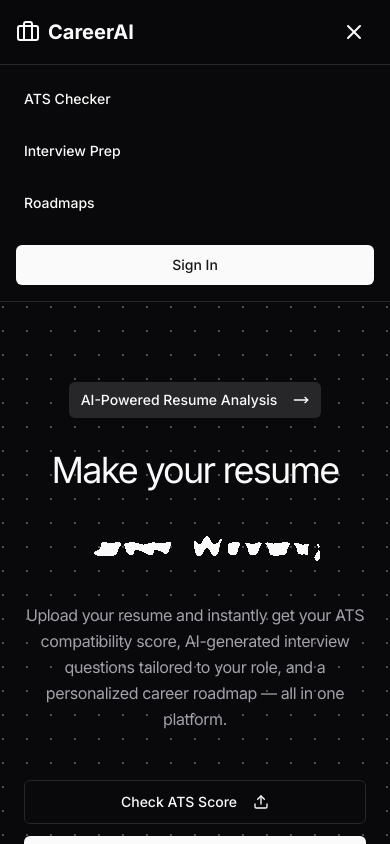
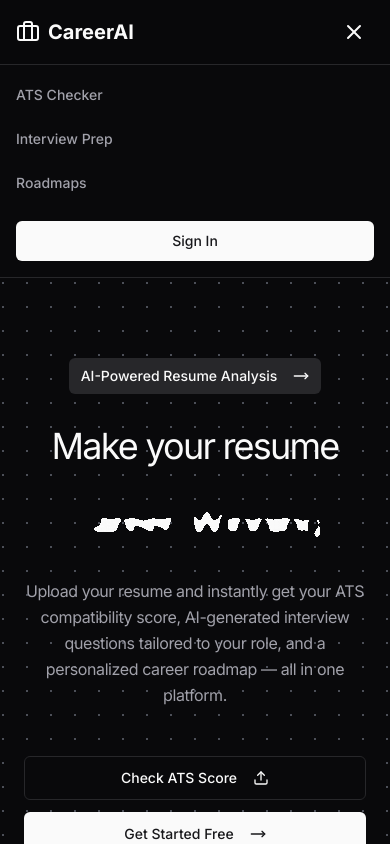
Before and after one commit to Joy-S-07/ATS-Resume-Helper-GenAI, a Next.js app in the folder client/: page / in a window 390 px wide. Both pictures are taken after a click on the button "Toggle menu". Shown: the top 844 px of the page. Built offline with nearby package versions, Linux system fonts and the light colour scheme.

Commit message:
Update navbar.tsx

```diff
--- a/client/src/components/navbar.tsx
+++ b/client/src/components/navbar.tsx
@@ -15,9 +15,9 @@ function Navbar() {
   }
 
   const navLinks = [
-    { name: "ATS Checker", href: "#ats" },
-    { name: "Interview Prep", href: "#interview" },
-    { name: "Roadmaps", href: "#roadmaps" },
+    { name: "ATS Checker", href: "ats-checker" },
+    { name: "Interview Prep", href: "interview" },
+    { name: "Roadmaps", href: "roadmaps" },
   ];
 
   return (
@@ -35,12 +35,13 @@ function Navbar() {
           <ul className="flex items-center gap-6 text-sm font-medium text-muted-foreground">
             {navLinks.map((link) => (
               <li key={link.name}>
-                <a
-                  href={link.href}
-                  className="hover:text-foreground transition-colors"
+                <Link
+                  href={`/${link.href}`}
+                  className="relative group text-muted-foreground hover:text-foreground transition-colors py-1"
                 >
                   {link.name}
-                </a>
+                  <span className="absolute left-0 bottom-0 w-0 h-[2px] bg-primary transition-all duration-300 group-hover:w-full"></span>
+                </Link>
               </li>
             ))}
           </ul>
@@ -74,13 +75,14 @@ function Navbar() {
           <ul className="flex flex-col gap-4 text-sm font-medium">
             {navLinks.map((link) => (
               <li key={link.name}>
-                <a
-                  href={link.href}
-                  className="block p-2 hover:bg-accent rounded-md text-foreground transition-colors"
+                <Link
+                  href={`/${link.href}`}
+                  className="relative group inline-block text-muted-foreground hover:text-foreground transition-colors py-1"
                   onClick={() => setIsOpen(false)}
                 >
                   {link.name}
-                </a>
+                  <span className="absolute left-0 bottom-0 w-0 h-[2px] bg-primary transition-all duration-300 group-hover:w-full"></span>
+                </Link>
               </li>
             ))}
             <li>
```
